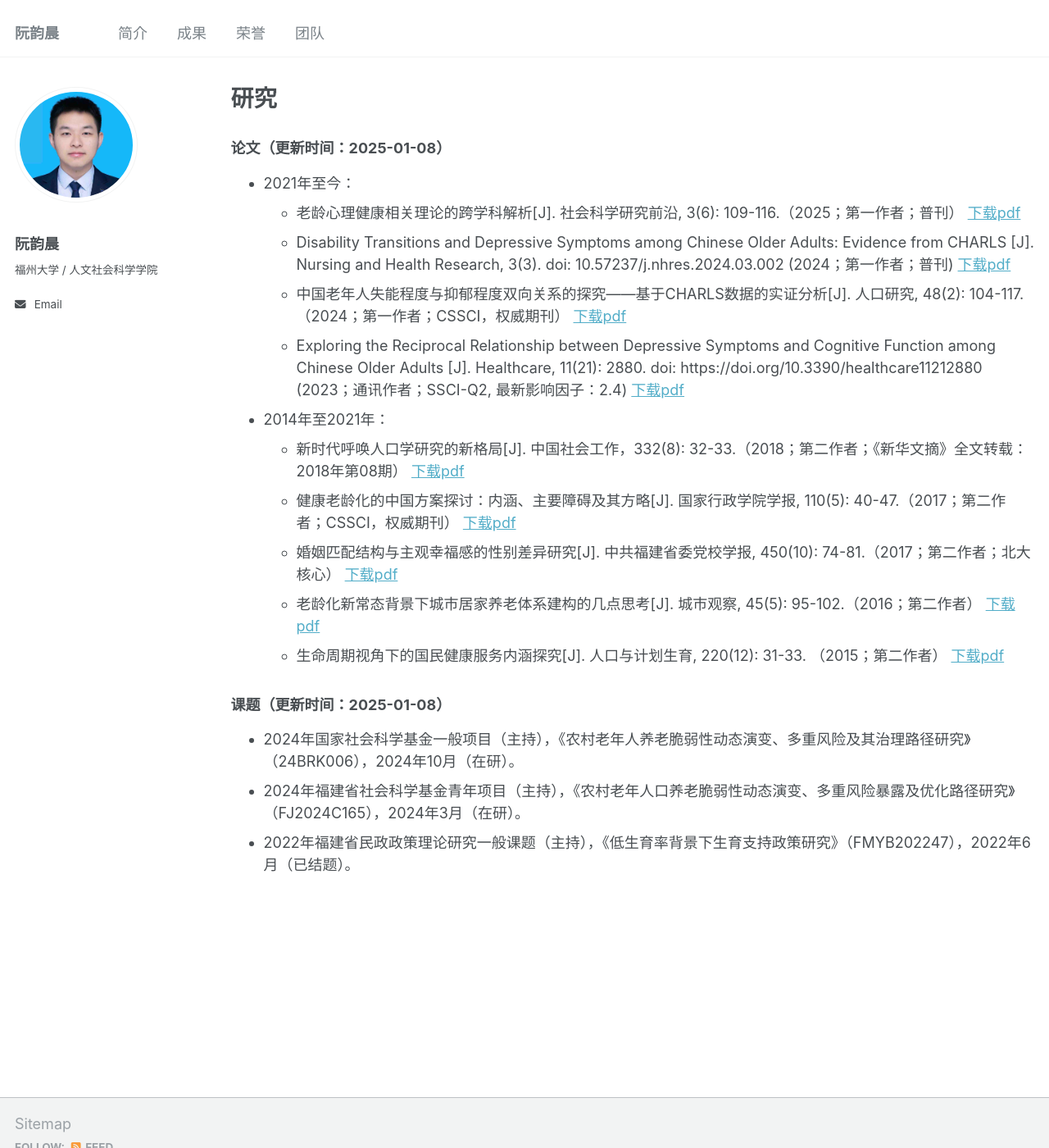
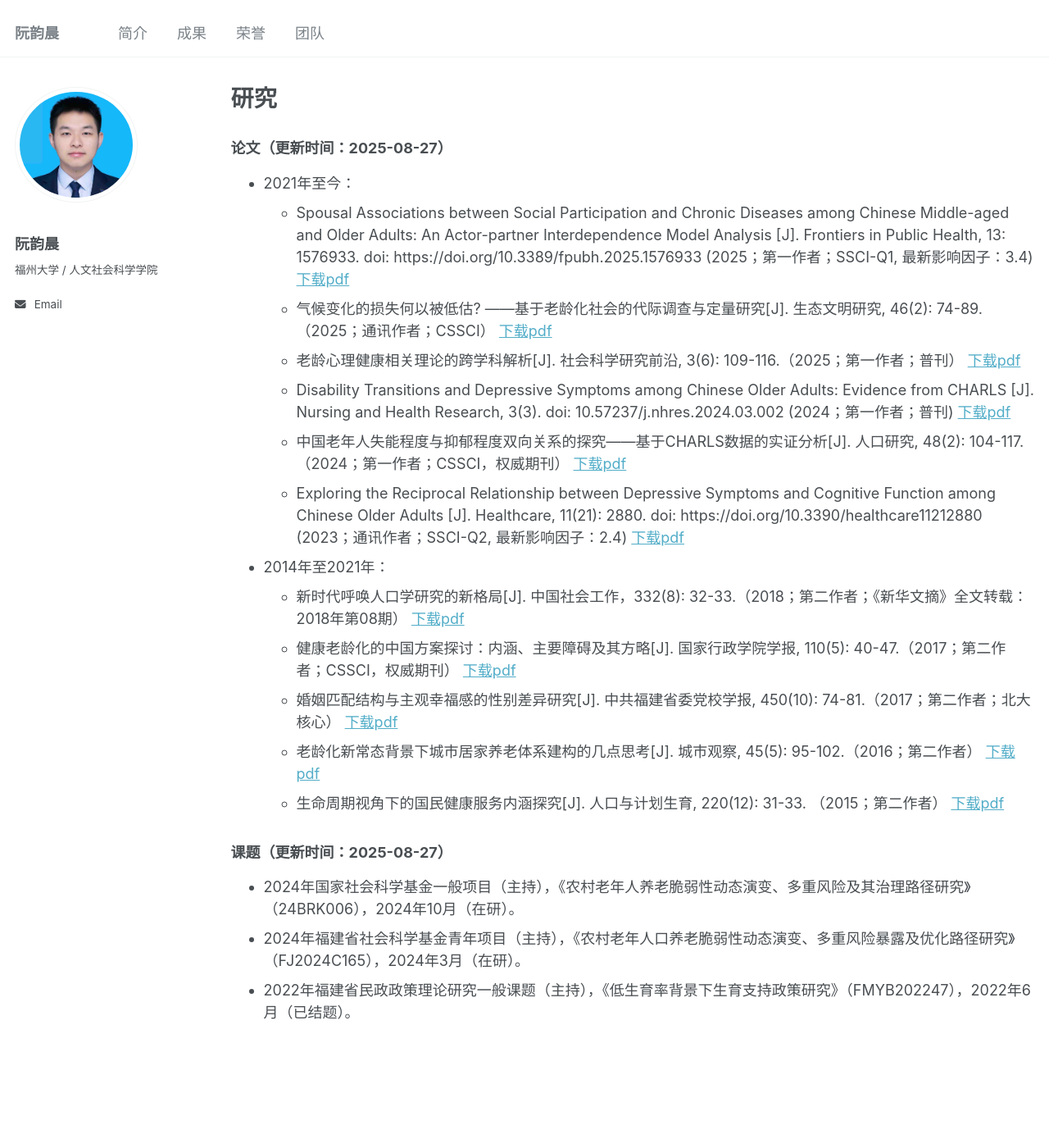
Before and after one commit to RuanYunchen/RuanYunchen.github.io, a Jekyll site: the page built from _pages/publications.md, in a window 1280 px wide and 1400 px high. Shown: the whole window at 82% size. Built offline with Jekyll 4.4.1, drawn with Linux system fonts in a browser that asks for light colours.

Commit message:
Update publications.md

```diff
--- a/_pages/publications.md
+++ b/_pages/publications.md
@@ -7,9 +7,11 @@ author_profile: true
 
 {% include base_path %}
 
-### 论文（更新时间：2025-01-08）
+### 论文（更新时间：2025-08-27）
 
 - 2021年至今：
+  - Spousal Associations between Social Participation and Chronic Diseases among Chinese Middle-aged and Older Adults: An Actor-partner Interdependence Model Analysis [J]. Frontiers in Public Health, 13: 1576933. doi: https://doi.org/10.3389/fpubh.2025.1576933 (2025；第一作者；SSCI-Q1, 最新影响因子：3.4)  <a href="/files/pubs/Frontiers in Public Health_2025.pdf"  download="download.pdf">下载pdf</a>
+  - 气候变化的损失何以被低估? ——基于老龄化社会的代际调查与定量研究[J]. 生态文明研究, 46(2): 74-89.（2025；通讯作者；CSSCI） <a href="/files/pubs/生态文明研究_2025.pdf"  download="download.pdf">下载pdf</a>
   - 老龄心理健康相关理论的跨学科解析[J]. 社会科学研究前沿, 3(6): 109-116.（2025；第一作者；普刊） <a href="/files/pubs/社会科学研究前沿_2025.pdf"  download="download.pdf">下载pdf</a>
   - Disability Transitions and Depressive Symptoms among Chinese Older Adults: Evidence from CHARLS [J]. Nursing and Health Research, 3(3). doi: 10.57237/j.nhres.2024.03.002 (2024；第一作者；普刊)  <a href="/files/pubs/Nursing_and_Health_Research_2024.pdf"  download="download.pdf">下载pdf</a>
   - 中国老年人失能程度与抑郁程度双向关系的探究——基于CHARLS数据的实证分析[J]. 人口研究, 48(2): 104-117.（2024；第一作者；CSSCI，权威期刊） <a href="/files/pubs/人口研究_2024.pdf"  download="download.pdf">下载pdf</a>
@@ -22,7 +24,7 @@ author_profile: true
   - 老龄化新常态背景下城市居家养老体系建构的几点思考[J]. 城市观察, 45(5): 95-102.（2016；第二作者） <a href="/files/pubs/城市观察_2016.pdf"  download="download.pdf">下载pdf</a>
   - 生命周期视角下的国民健康服务内涵探究[J]. 人口与计划生育, 220(12): 31-33. （2015；第二作者） <a href="/files/pubs/人口与计划生育_2015.pdf"  download="download.pdf">下载pdf</a>
 
-### 课题（更新时间：2025-01-08）
+### 课题（更新时间：2025-08-27）
 - 2024年国家社会科学基金一般项目（主持），《农村老年人养老脆弱性动态演变、多重风险及其治理路径研究》（24BRK006），2024年10月（在研）。
 - 2024年福建省社会科学基金青年项目（主持），《农村老年人口养老脆弱性动态演变、多重风险暴露及优化路径研究》（FJ2024C165），2024年3月（在研）。
 - 2022年福建省民政政策理论研究一般课题（主持），《低生育率背景下生育支持政策研究》（FMYB202247），2022年6月（已结题）。
```
